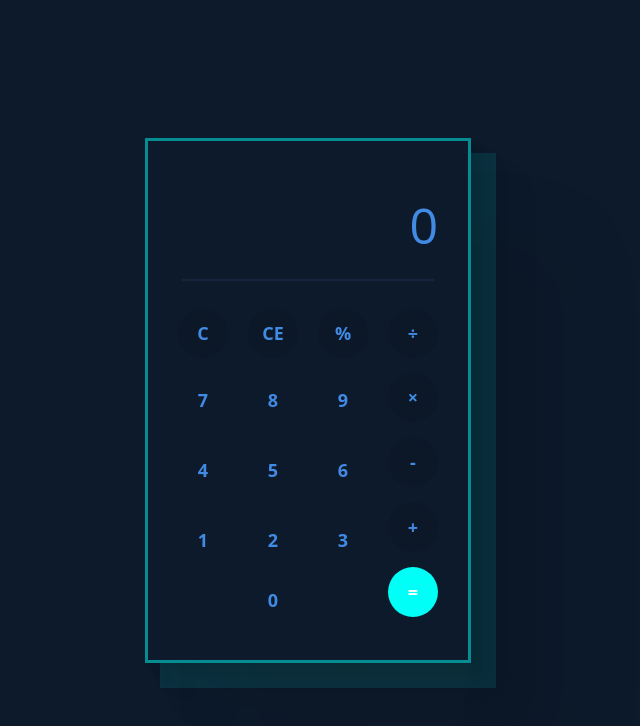
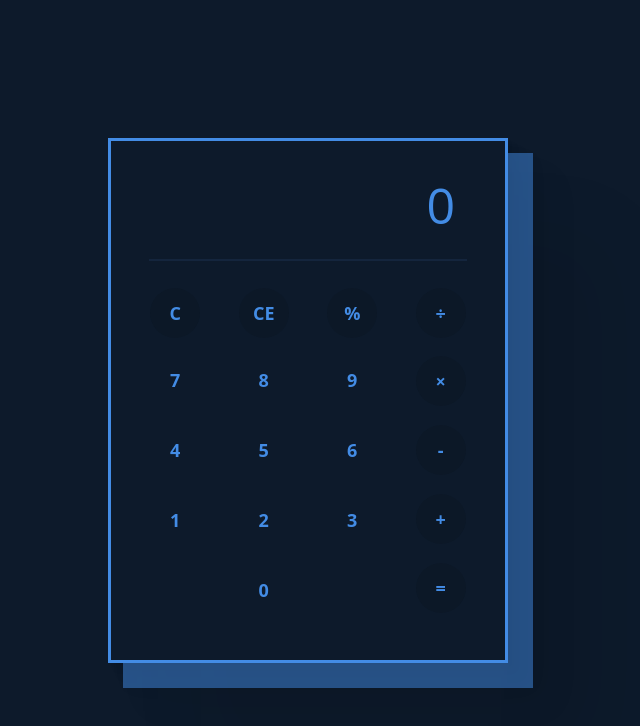
Before and after one commit to SKSafin/calculator, a plain HTML site: page index.html in a window 1280 px wide. Shown: the whole page, without its empty margins (332-972 px from the left). Drawn offline with Linux system fonts and the light colour scheme.

Commit message:
initial commit

```diff
--- a/styles.css
+++ b/styles.css
@@ -18,13 +18,13 @@ body{
     align-items: center;
 }
 .calculator {
-    max-width: 500px;
+    width: 400px;
     background-color: transparent/*hsl(216, 50%, 16%)*/;
-    color: #428BE5/*hsl(215, 51%, 70%)*/;
+    color: hsl(213, 76%, 58%)/*hsl(215, 51%, 70%)*/;
     padding: 20px;
-    border: 3px solid hsla(178, 100%, 50%, 0.5);
+    border: 3px solid hsl(213, 76%, 58%)/*hsla(178, 100%, 50%, 0.5)*/;
     box-shadow:
-        20px 20px 0px 5px rgba(0, 255, 247, 0.1),
+        20px 20px 0px 5px hsla(213, 76%, 58%, 0.5),
         2.8px 2.8px 2.2px rgba(0, 0, 0, 0.04),
         6.7px 6.7px 5.3px rgba(0, 0, 0, 0.049),
         12.5px 12.5px 10px rgba(0, 0, 0, 0.052),
@@ -34,22 +34,35 @@ body{
 }
 .result {
     padding: 0 10px;
+    margin: 0 20px;
 }
-.history {
-    height: 20px;
+.syntax {
+    height: 40px;
     margin: 0 5px;
     padding-top: 20px;
     text-align: right;
-    font-size: 2rem;
 }
-.history__value {
+.syntax__value {
     color: white;
-    font-size: 1rem;
+    font-size: 2.5rem;
 }
 .output{
-    overflow-wrap: break-word;
+    overflow-x: auto;
     margin: 10px 0;
     text-align: right;
+}
+.output::-webkit-scrollbar {
+    margin: 20px 0;
+    height: 1px;
+    width: 100%;
+}
+.output::-webkit-scrollbar-track {
+    box-shadow: inset 0 0 6px rgba(0, 0, 0, 0.3);
+}
+.output::-webkit-scrollbar-thumb {
+    height: 1px;
+    background-color: hsl(199, 100%, 50%);
+    outline: 1px solid hsl(213, 76%, 58%);
 }
 .output__value{
     font-size: 5rem;
@@ -69,15 +82,15 @@ body{
 .numpad{
     grid-column: 1 / 4;
     display: grid;
-    grid-template-columns: repeat(3, auto);
-    grid-template-rows: repeat(4, auto);
+    grid-template-columns: repeat(3, 1fr);
+    grid-template-rows: repeat(4, 1fr);
 }
 .operator-gp-1 {
     grid-row: 1 / 2;
     grid-column: 1 / 5;
-    display: flex;
-    flex-direction: row;
-    justify-content: space-evenly;
+    display: grid;
+    grid-template-columns: repeat(4, 1fr);
+    justify-items: center;
     width: 100%;
 }
 .operator-gp-2 {
@@ -86,6 +99,7 @@ body{
     display: flex;
     flex-direction: column;
     justify-content: space-evenly;
+    align-items: center;
     height: 100%;
 }
 .operator, .number, .empty {
@@ -108,17 +122,18 @@ body{
     transition: 0.2s linear;
 }
 .operator:hover {
-    color: hsla(178, 100%, 50%, 0.5);
-    border: 2px solid hsla(178, 100%, 50%, 0.5);
-    box-shadow: 0 0 20px 0 hsla(178, 100%, 50%, 0.5);
+    color: hsl(199, 100%, 50%);
+    border: 2px solid hsl(199, 100%, 50%);
+    box-shadow: 0 0 15px 0 hsl(199, 100%, 50%);
 }
-#equals {
-    background-color: hsla(178, 100%, 50%);
+.equals {
+    background-color: hsl(199, 100%, 50%);
     transition: 0.2s linear;
     color: white;
 }
-#equals:hover {
+.equals:hover {
     border: none;
+    color: white;
 }
 .zero {
     grid-column: 1 / 4;
@@ -161,22 +176,27 @@ body{
     .calculator{
         width: 100vw;
         height: 100vh;
-        padding: 10px;
+        padding: 80px 10px 30px 10px;
         border: 0;
-        margin-top: 30px;
+        margin: 0;
         box-shadow: none;
     }
     .result {
         margin-right: 20px;
     }
-    .history__value {
-        font-size: 1rem;
+    .syntax {
+        padding-top: 10px;
+        height: 20px;
+    }
+    .syntax__value {
+        font-size: 1.5rem;
     }
     .output__value {
         font-size: 4rem;
     }
     .dv{
         width: 100%;
+        margin: 10px 0;
     }
     .keyboard {
         font-size: 2rem;
@@ -188,9 +208,10 @@ body{
         grid-row: 1 / 2;
     }
     .operator-gp-1 {
-        flex-direction: column;
         grid-column: 4 / 5;
         grid-row: 1 / 2;
+        grid-template-columns: auto;
+        grid-template-rows: repeat(4, 1fr);
     }
     .operator-gp-2 {
         grid-column: 5 / 6;
```
